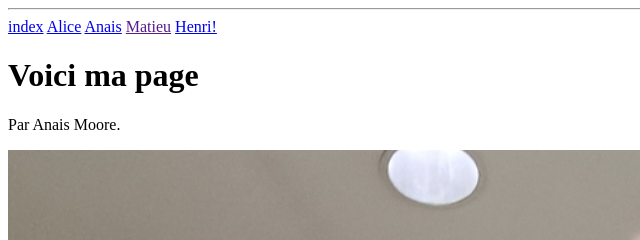
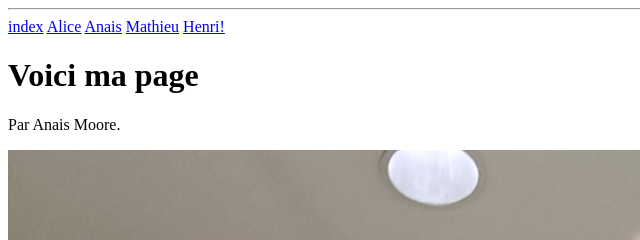
Before and after one commit to henricmoi/R-mi-s-fan-club, a plain HTML site: page Anais_Moore.html in a window 1280 px wide. Shown: the top 240 px of the page, 0-640 px from the left. Drawn offline with Linux system fonts and the light colour scheme.

Commit message:
Anais_Moore.html

```diff
--- a/Anais_Moore.html
+++ b/Anais_Moore.html
@@ -10,7 +10,7 @@
 <a href="index.html">index</a>
 <a href="Alice_Racine.html">Alice</a>
 <a href="Anais_Moore.html">Anais</a>
-<a href="">Matieu</a>
+<a href="Matheiu.html">Mathieu</a>
 <a href="henri_lessard.html"> Henri!</a>
 </hr>
 
```
